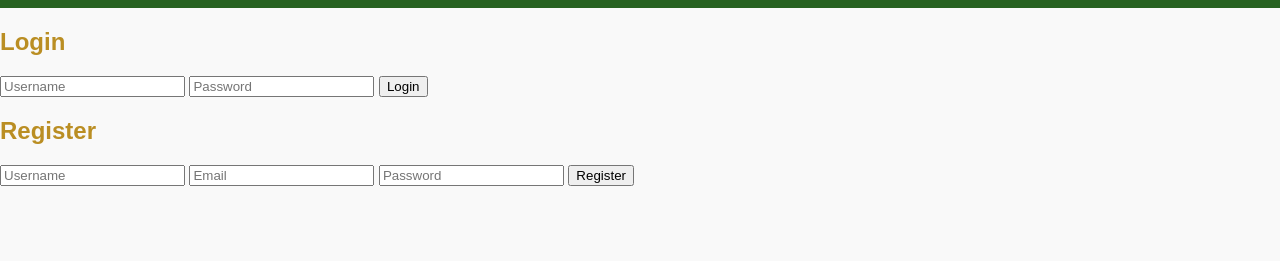
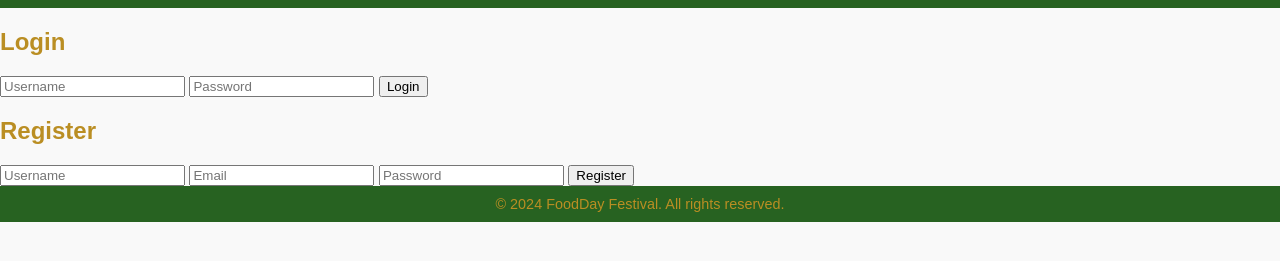
Before and after one commit to ahmedieeeeee/thesis, a plain HTML site: page login.html in a window 1280 px wide. Shown: the part 83-344 px from the top of the page. Drawn offline with Linux system fonts and the light colour scheme.

Commit message:
Update login.html

```diff
--- a/login.html
+++ b/login.html
@@ -35,3 +35,7 @@
     <script src="script.js"></script>
 </body>
 </html>
+
+<footer>
+    <p>&copy; 2024 FoodDay Festival. All rights reserved.</p>
+</footer>
```
